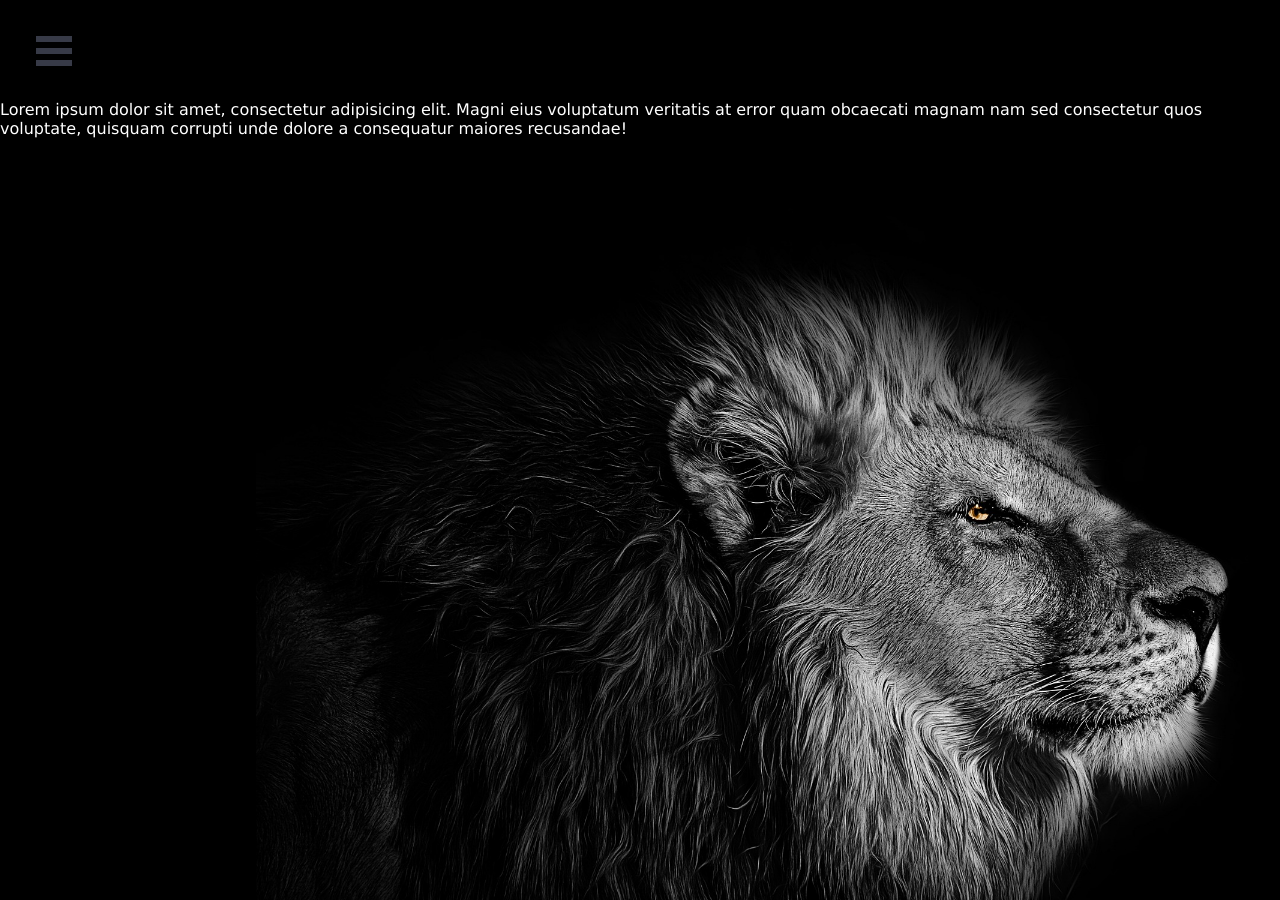
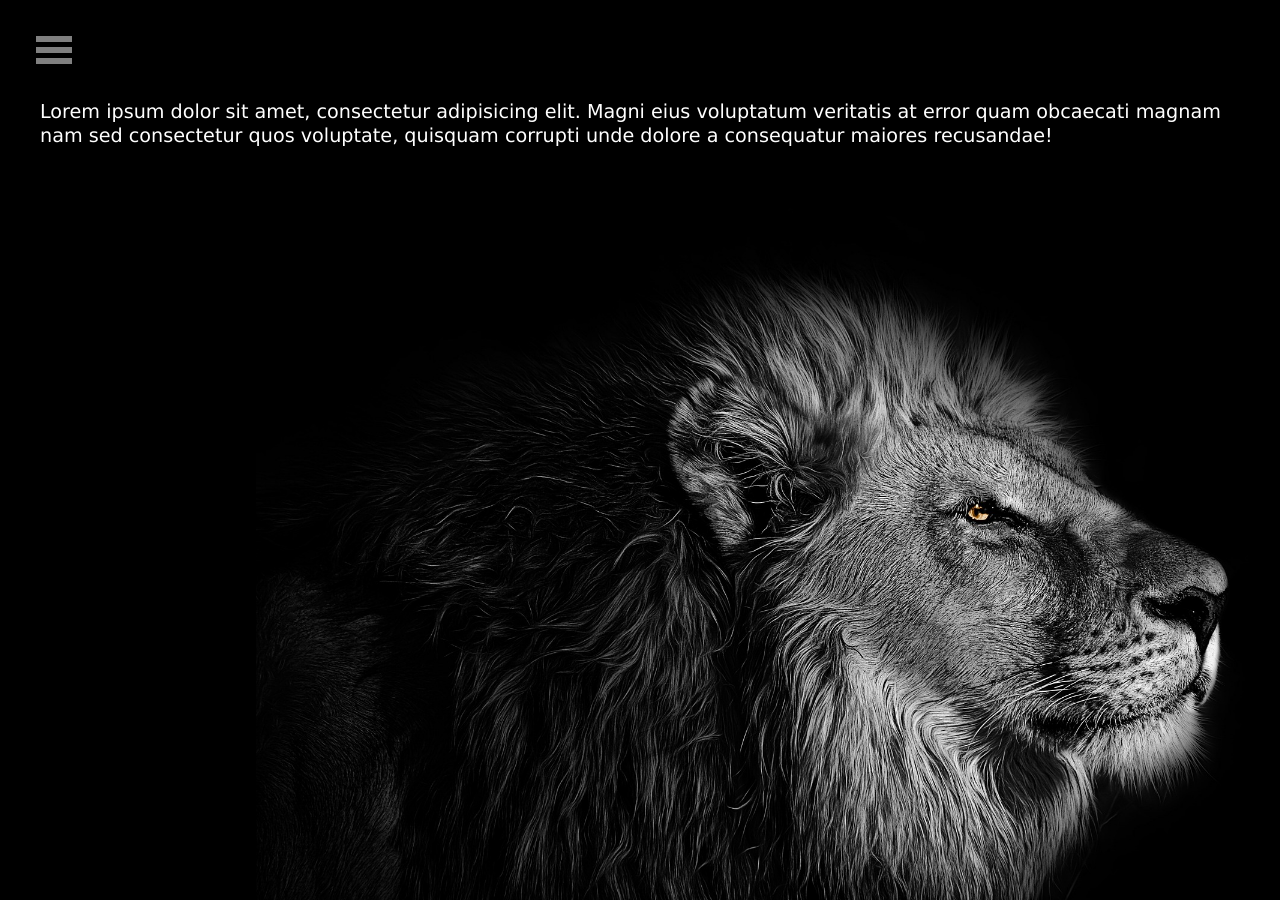
Before and after one commit to JJW-27/portfolio, a React (Create React App) app: page / in a window 1280 px wide. Built offline with nearby package versions, Linux system fonts and the light colour scheme.

Commit message:
adds text

```diff
--- a/src/components/LandingPage.jsx
+++ b/src/components/LandingPage.jsx
@@ -28,12 +28,14 @@ const LandingPage = () => {
 
   return (
     <div className="landing-page">
-      <p style={{ color: 'white', zIndex: 3 }}>
-        Lorem ipsum dolor sit amet, consectetur adipisicing elit. Magni eius
-        voluptatum veritatis at error quam obcaecati magnam nam sed consectetur
-        quos voluptate, quisquam corrupti unde dolore a consequatur maiores
-        recusandae!
-      </p>
+      <div className="landing-text-container">
+        <p className="landing-text">
+          Lorem ipsum dolor sit amet, consectetur adipisicing elit. Magni eius
+          voluptatum veritatis at error quam obcaecati magnam nam sed
+          consectetur quos voluptate, quisquam corrupti unde dolore a
+          consequatur maiores recusandae!
+        </p>
+      </div>
       <AnimalBackground
         backgroundIndex={backgroundIndex}
         animalBackgrounds={animalBackgrounds}
--- a/src/css/LandingPage.css
+++ b/src/css/LandingPage.css
@@ -13,7 +13,6 @@
   height: 100vh;
   width: 100vw;
   position: relative;
-  z-index: 2;
   animation: fade 20s;
 }
 
@@ -21,11 +20,10 @@
   height: auto;
   max-height: 1500px;
   max-width: 90vw;
-  min-width:1000px;
+  min-width: 1000px;
   position: fixed;
   bottom: -20vh;
   right: -10vw;
-  z-index: 1;
 }
 
 @keyframes fade {
@@ -42,3 +40,16 @@
     opacity: 1;
   }
 }
+
+.landing-text-container {
+  position: absolute;
+  z-index: 3;
+  margin-left: 40px;
+  margin-right: 40px;
+}
+
+.landing-text {
+  color: white;
+  font-size: 1.2rem;
+  line-height: 24px;
+}
--- a/src/css/Sidebar.css
+++ b/src/css/Sidebar.css
@@ -1,24 +1,24 @@
 .sidebar {
-  height: 100px
+  height: 100px;
 }
 
 /* Position and sizing of burger button */
 .bm-burger-button {
   position: absolute;
   width: 36px;
-    height: 30px;
+  height: 28px;
   left: 36px;
   top: 36px;
 }
 
 /* Color/shape of burger icon bars */
 .bm-burger-bars {
-    background: #373a47;
+  background: grey;
 }
 
 /* Color/shape of burger icon bars on hover*/
 .bm-burger-bars-hover {
-    background: #a90000;
+  background: white;
 }
 
 /* Position and sizing of clickable cross button */
```
Lines whose indentation alone changed are shown as unchanged.
